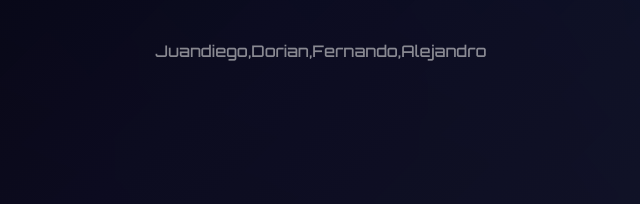
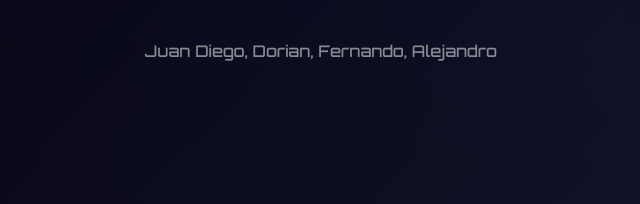
Before and after one commit to lojuca/lojuca.github.io, a plain HTML site: page NCA-Intermodular/index.html in a window 1280 px wide. Shown: the part 426-630 px from the top of the page, 319-959 px from the left. Drawn offline with Linux system fonts and the light colour scheme.

Commit message:
modficacion

```diff
--- a/NCA-Intermodular/index.html
+++ b/NCA-Intermodular/index.html
@@ -396,7 +396,7 @@
   <header>
     <h1> BITÁCORA GRUPO 2 </h1>
     <p>NCA JUGAMOS</p>
-    <p style="font-size: 1rem; opacity: 0.6;">Juandiego,Dorian,Fernando,Alejandro</p>
+    <p style="font-size: 1rem; opacity: 0.6;">Juan Diego, Dorian, Fernando, Alejandro</p>
     <div class="indicador-desplazamiento">⬇</div>
   </header>
 
```
